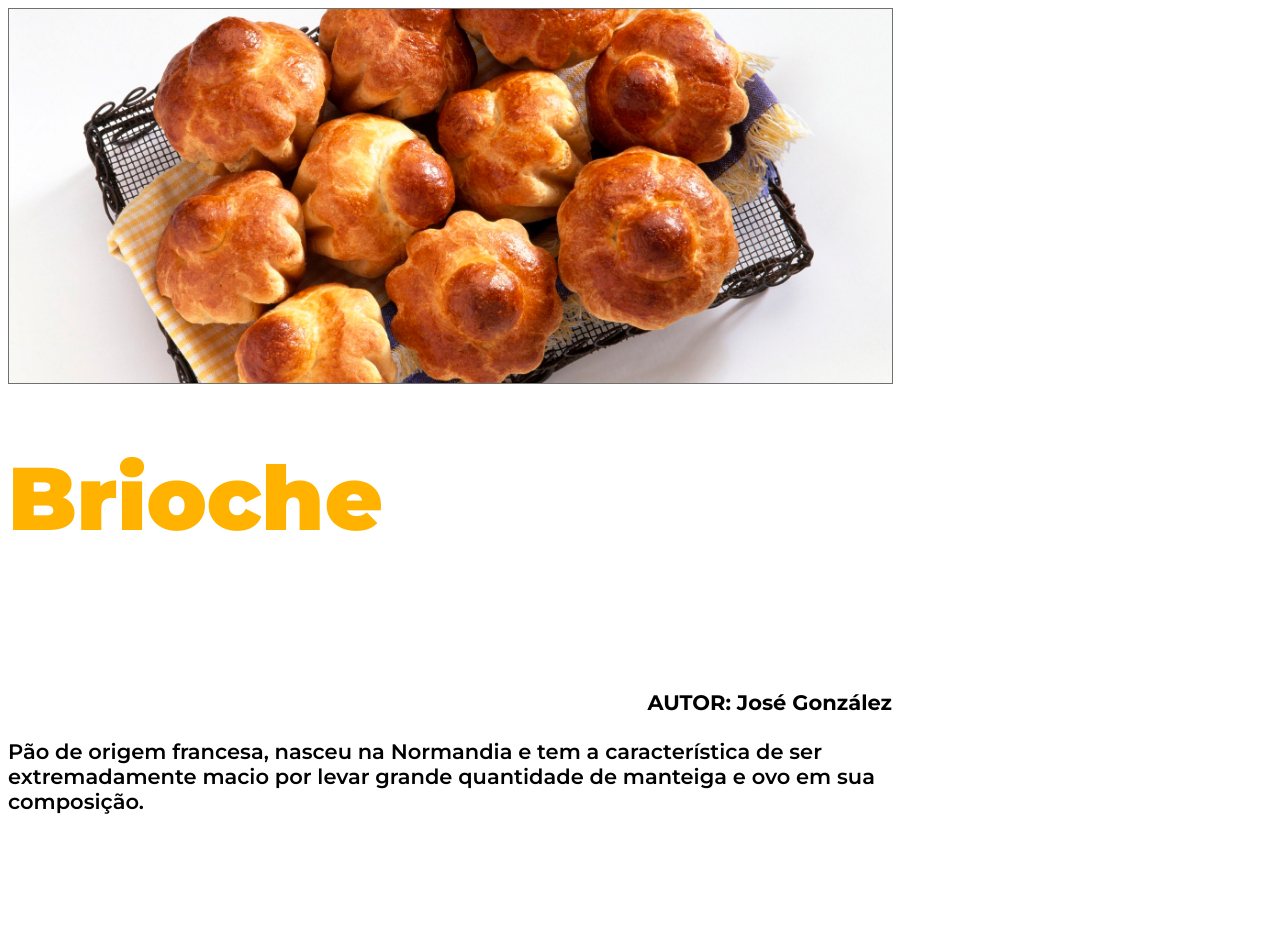
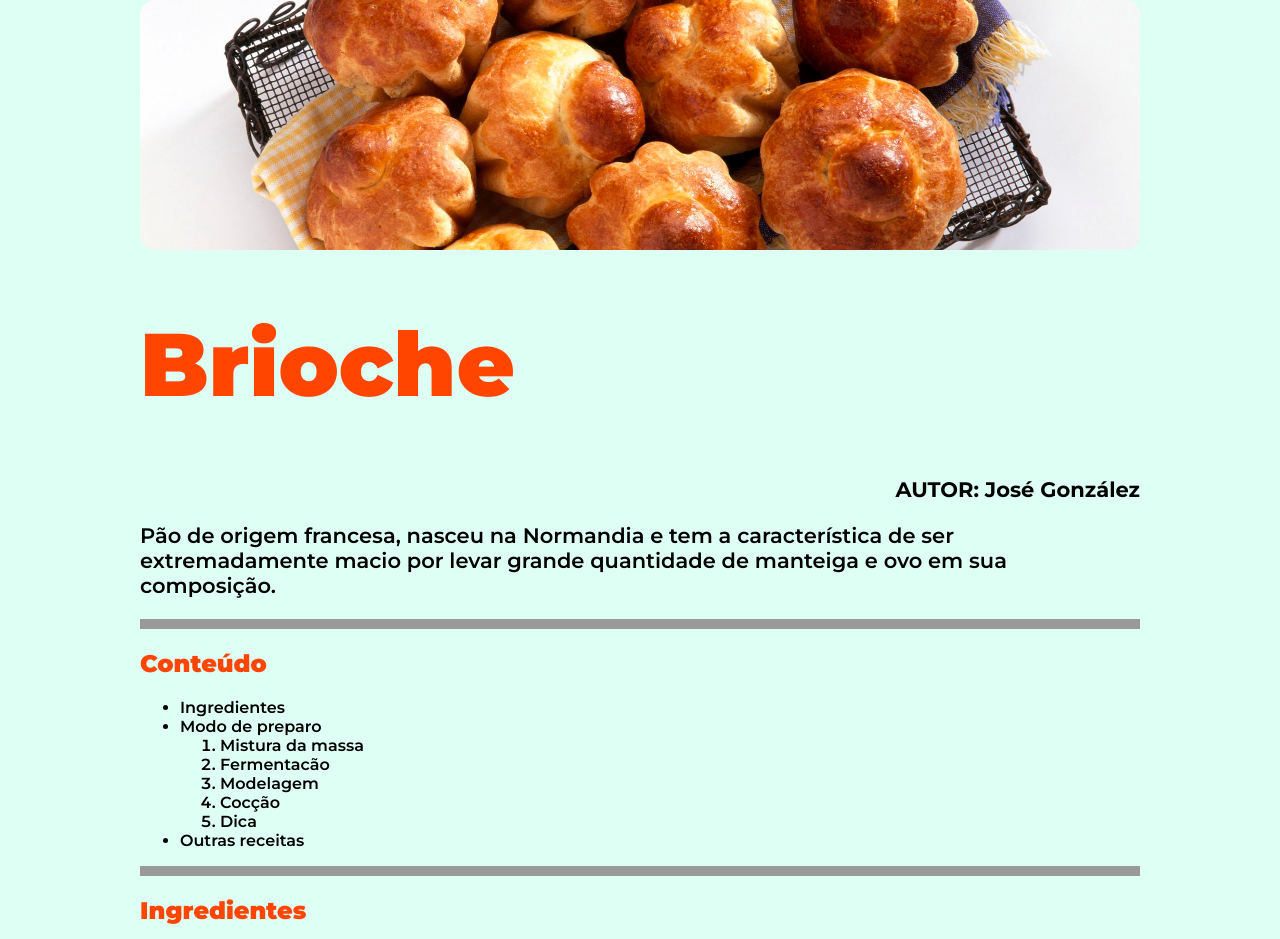
Before and after one commit to josegonzalezmonroy/Brioche, a plain HTML site: page index.html in a window 1280 px wide. Shown: the top 939 px of the page. Drawn offline with Linux system fonts and the light colour scheme.

Commit message:
melhorando a estilização

```diff
--- a/index.html
+++ b/index.html
@@ -5,11 +5,14 @@
     <meta charset="UTF-8">
     <meta http-equiv="X-UA-Compatible" content="IE=edge">
     <meta name="viewport" content="width=device-width, initial-scale=1.0">
+    <linfk rel="stylesheet" href="https://cdnjs.cloudflare.com/ajax/libs/meyer-reset/2.0/reset.min.css"
+        integrity="sha512-NmLkDIU1C/C88wi324HBc+S2kLhi08PN5GDeUVVVC/BVt/9Izdsc9SVeVfA1UZbY3sHUlDSyRXhCzHfr6hmPPw=="
+        crossorigin="anonymous" referrerpolicy="no-referrer" />
+    <link rel="preconnect" href="https://fonts.gstatic.com" crossorigin>
+    <link rel="preconnect" href="https://fonts.googleapis.com">
+    <link href="https://fonts.googleapis.com/css2?family=Montserrat:wght@600;700;900&display=swap" rel="stylesheet">
     <link href="styles/style.css" rel="stylesheet" type="text/css">
     <title>Receitas fáceis</title>
-    <link rel="preconnect" href="https://fonts.googleapis.com">
-    <link rel="preconnect" href="https://fonts.gstatic.com" crossorigin>
-    <link href="https://fonts.googleapis.com/css2?family=Montserrat:wght@600;700;900&display=swap" rel="stylesheet">
 </head>
 
 <body>
--- a/styles/style.css
+++ b/styles/style.css
@@ -1,91 +1,66 @@
-body{
+body {
     font-family: 'Montserrat', sans-serif;
     font-weight: 600;
+    margin: auto;
+    width: 1000px;
+    background-color:rgba(127, 255, 212, 0.253);
 }
 
-.box_da_imagen_da_receita{
-    top: 25px;
-    left: 22px;
-    height: 374px;
-    width: 883px;
-    border: 1px solid #707070;
+.box_da_imagen_da_receita {
+    height: 250px;
+    max-width: 100%;
 }
 
-.imagen_da_receita{
-
+.imagen_da_receita {
     object-fit: cover;
     height: 100%;
     width: 100%;
-    overflow: hidden;
+    border-radius: 15px;
 }
 
 .titulo_da_receita {
-    top: 420spx;
-    left: 21px;
-    width: 843px;
-    height: 187px;
-
     font-size: 89px;
     font-weight: 900;
     text-align: left;
-    letter-spacing: 0px;
-    color: #FFB300;
+    color: orangered;
     opacity: 1;
 }
 
-.autor{
-    top: 617px;
-    left: 21px;
-    width: 884px;
-    height: 28px;
-
+.autor {
     font-size: 21px;
     font-weight: bold;
     text-align: right;
 }
 
-.descricao_do_titulo{
-    top: 679px;
-    left: 21px;
-    width: 883px;
-    height: 197px;
-
+.descricao_do_titulo {
     font-size: 21px;
     font-weight: 600;
     text-align: left;
 }
 
-hr{
-
-    left: 22px;
-    width: 883px;
-    height:0px;
-    display: inline-block;
-
+hr {
+    max-width: 100%;
     border: 5px solid #999999;
     opacity: 1;
 }
 
-h2{
-    color: #FFB300;
+h2 {
+    color: orangered;
     font-weight: 900;
 }
 
-a{
-    text-decoration:none;
+a {
+    text-decoration: none;
     color: #000000;
 }
 
-.video{
-    top: 2200px;
-    left: 22px;
-    width: 883px;
+.video {
+    width: 100%;
     height: 497px;
-
-    border: 1px solid #707070;
     opacity: 1;
+    border-radius: 15px;
 }
 
-.modo-de-preparo, .outras-receitas{
-    width: 883px;
+.modo-de-preparo,
+.outras-receitas {
 }
```
